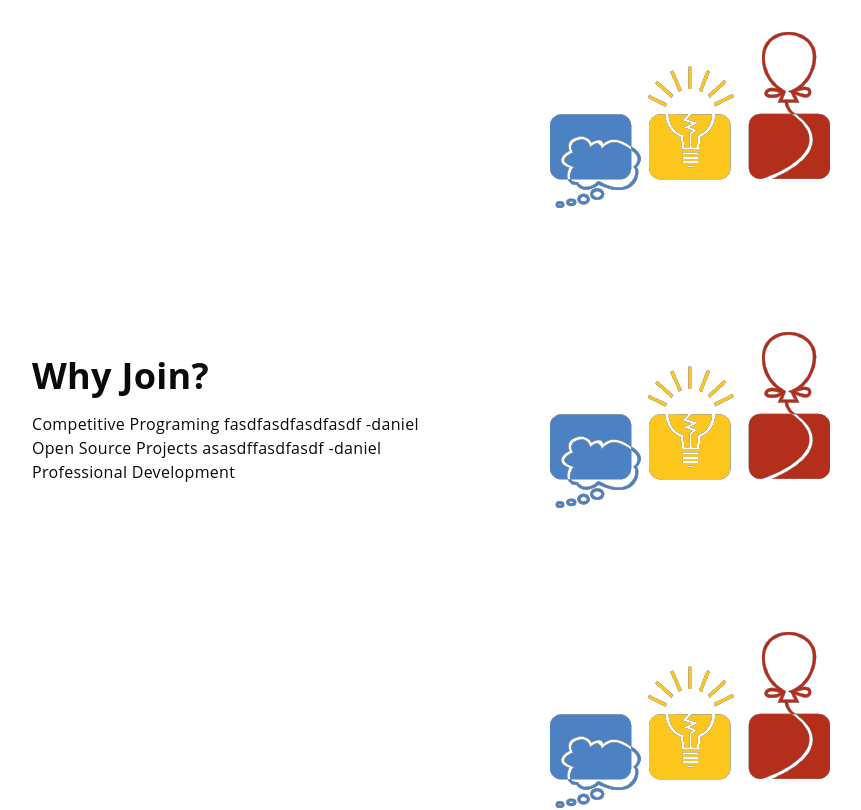
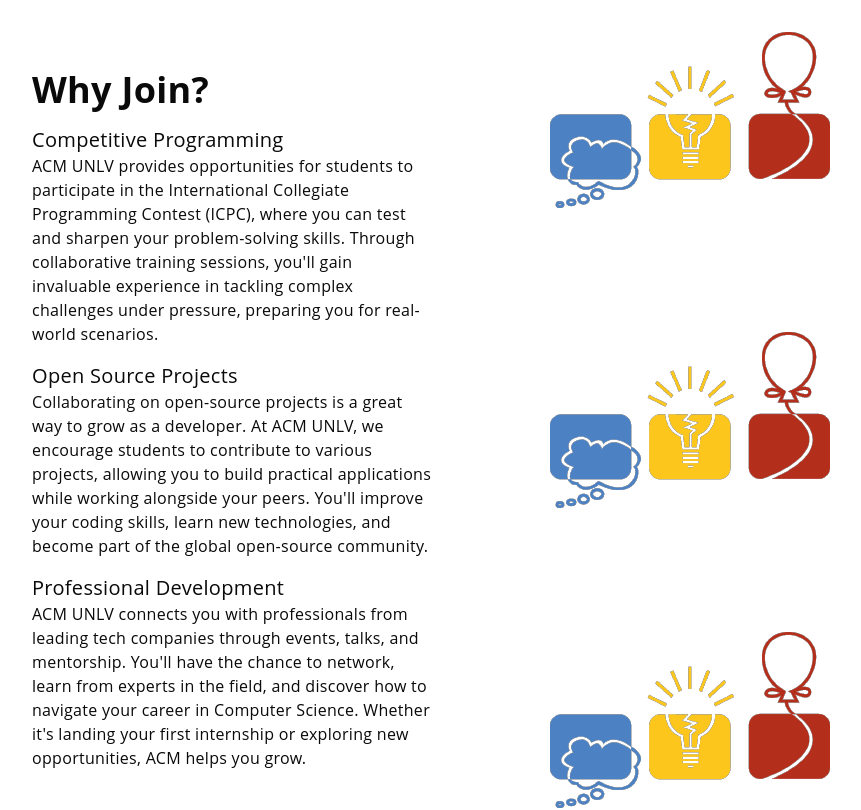
Before and after one commit to ACMUNLV/www, a Next.js app: page /about in a window 1280 px wide. Shown: the part 740-1550 px from the top of the page, without its empty margins (183-1044 px from the left). Built offline with nearby package versions, Linux system fonts and the light colour scheme.

Commit message:
🫠 updated about page's "why join"

```diff
--- a/app/(pages)/about/page.tsx
+++ b/app/(pages)/about/page.tsx
@@ -40,7 +40,12 @@
         </div>
         <div className="space-y-4 text-center lg:text-left">
           <h1 className="text-4xl font-bold">{texts.aboutPage['why-join'].title}</h1>
-          <p className="max-w-[400px] text-left">{texts.aboutPage['why-join'].description}</p>
+          {texts.aboutPage['why-join'].sections.map((section, index) => (
+            <div key={index} className="mb-2">
+              <h3 className="max-w-[400px] text-left text-xl font-medium">{section.header}</h3>
+              <h3 className="max-w-[400px] text-left">{section.paragraph}</h3>
+            </div>
+          ))}
         </div>
       </section>
 
@@ -53,7 +58,7 @@
             height={500}
             className="h-auto w-64 lg:w-96"
           />
-          <a href="https://involvementcenter.unlv.edu/organization/unlv-acm" target="_blank">
+          <a href="https://involvementcenter.unlv.edu/organization/unlv-acm" target="_blank" rel="noopener noreferrer">
             <Button size="lg">Involvement Center</Button>
           </a>
         </div>
--- a/data/text.ts
+++ b/data/text.ts
@@ -23,12 +23,33 @@
     },
     'why-join': {
       title: 'Why Join?',
-      // could make sections similar to the sections in projects.ts
-      description: `
-        Competitive Programing fasdfasdfasdfasdf  -daniel
-        Open Source Projects asasdffasdfasdf  -daniel
-        Professional Development
-        `,
+      sections: [
+        {
+          header: 'Competitive Programming',
+          paragraph: `
+          ACM UNLV provides opportunities for students to participate in the International Collegiate Programming Contest (ICPC),
+          where you can test and sharpen your problem-solving skills. Through collaborative training sessions,
+          you'll gain invaluable experience in tackling complex challenges under pressure, preparing you for
+          real-world scenarios.
+          `,
+        },
+        {
+          header: 'Open Source Projects',
+          paragraph: `
+          Collaborating on open-source projects is a great way to grow as a developer. At ACM UNLV, we encourage students
+          to contribute to various projects, allowing you to build practical applications while working alongside your peers.
+          You'll improve your coding skills, learn new technologies, and become part of the global open-source community.
+          `,
+        },
+        {
+          header: 'Professional Development',
+          paragraph: `
+          ACM UNLV connects you with professionals from leading tech companies through events, talks, and mentorship.
+          You'll have the chance to network, learn from experts in the field, and discover how to navigate your career
+          in Computer Science. Whether it's landing your first internship or exploring new opportunities, ACM helps you grow.
+          `,
+        },
+      ],
       images: [
         {
           src: '/img/ICPC.png',
```
